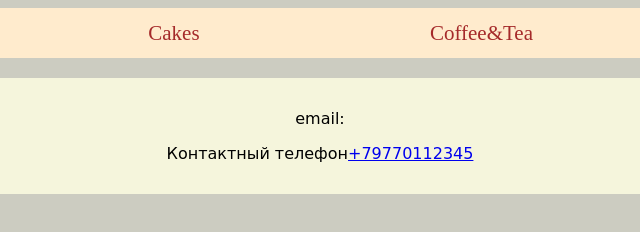
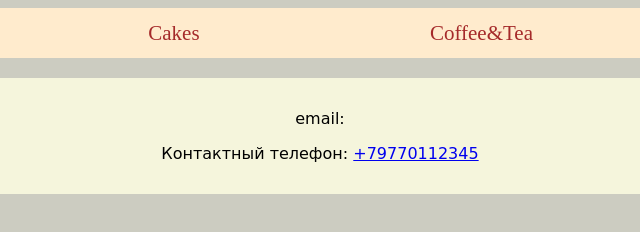
Before and after one commit to KarinaYackovchuk/cakes, a plain HTML site: page contacts.html in a window 1280 px wide. Shown: the full height of the page, 320-960 px from the left. Drawn offline with Linux system fonts and the light colour scheme.

```diff
--- a/contacts.html
+++ b/contacts.html
@@ -21,7 +21,7 @@
 
     <div id="container">
         <p>email:</p>
-        <p>Контактный телефон<a href="tel:+79770112345">+79770112345</a></p>
+        <p>Контактный телефон: <a href="tel:+79770112345">+79770112345</a></p>
     </div>
 </body>
 </body>
```
